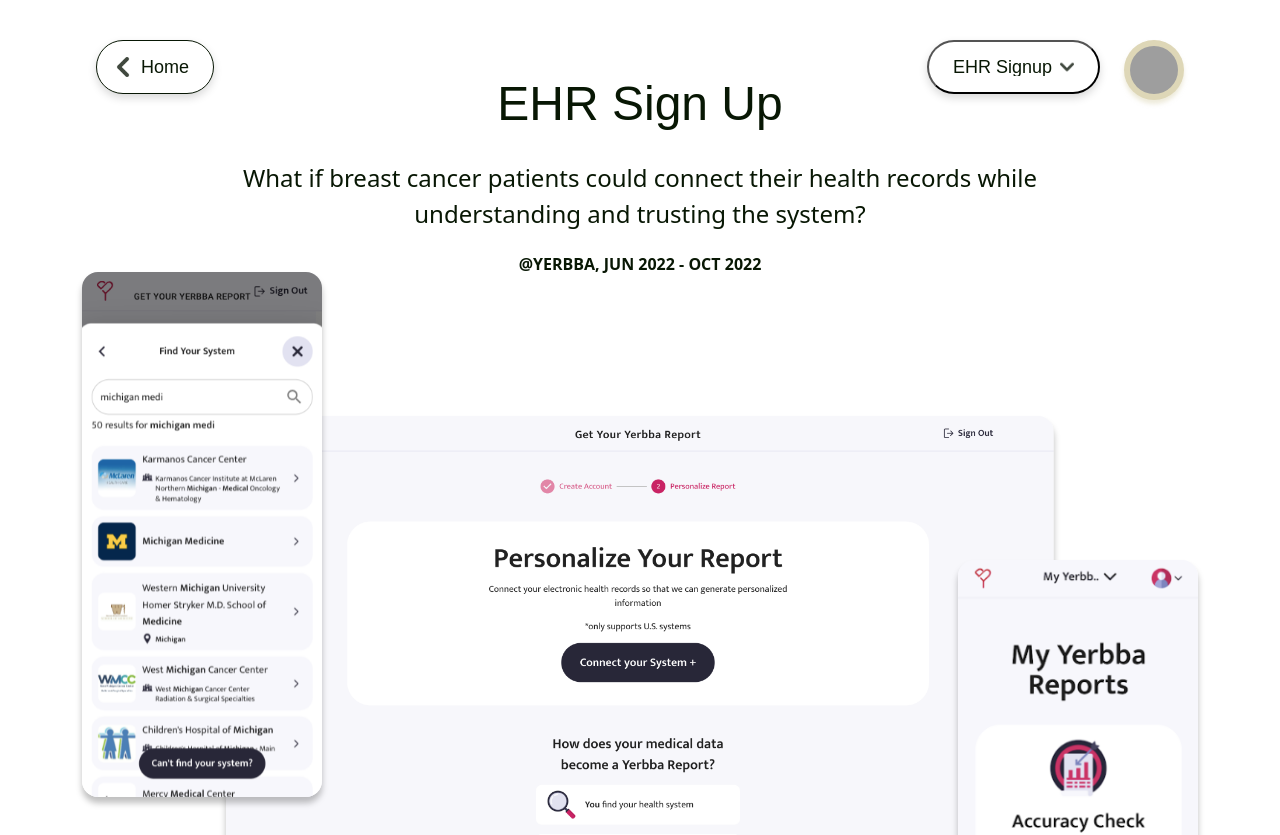
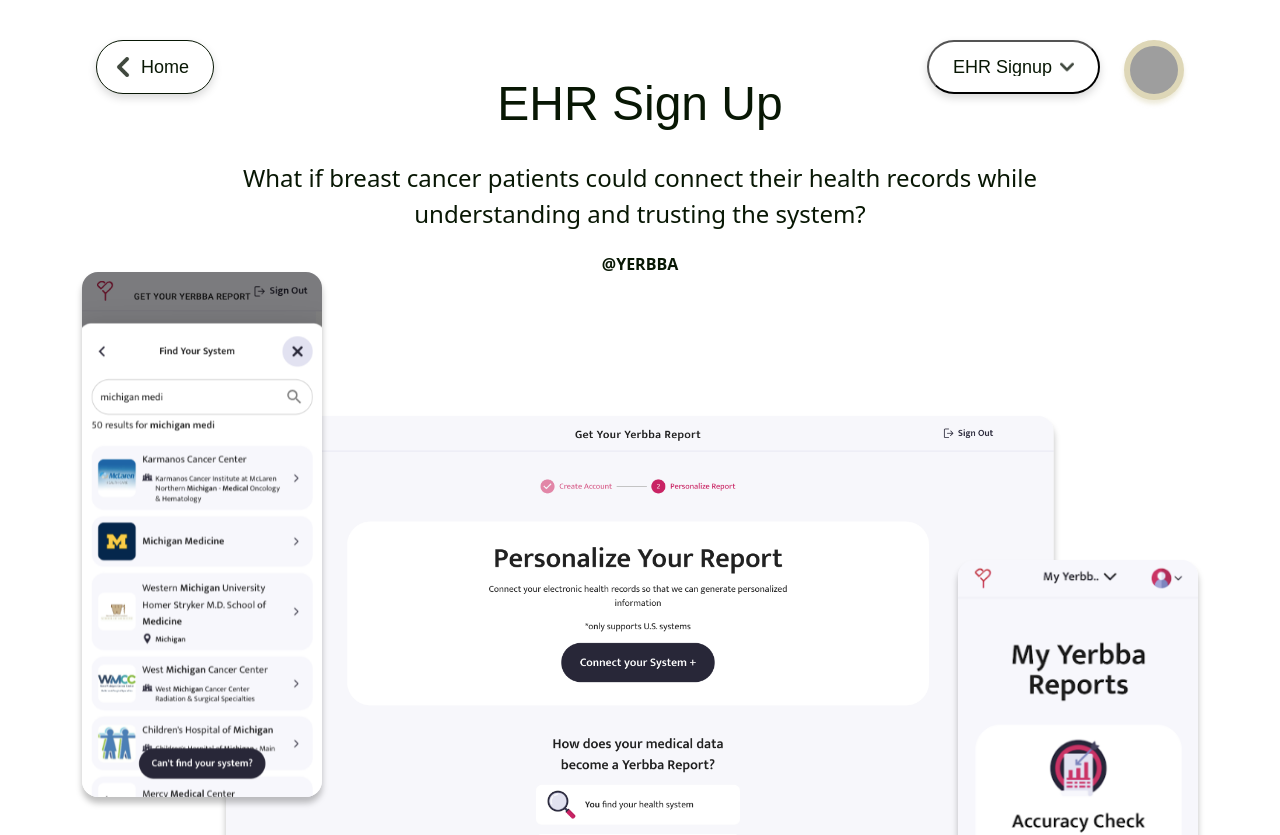
Before and after one commit to BenA56/Portfolio, a React (Create React App) app: page /EHRSignup in a window 1280 px wide. Shown: the top 835 px of the page. Built offline with nearby package versions, Linux system fonts and the light colour scheme; grey boxes are pictures that could not be loaded; a web font is replaced by a local one.

Commit message:
Style company tags on home page and case study intros
Home page company overcards now show the company name in a lighter,
all-caps style. Case study intro tags spell out UWMs full name and
drop the date ranges to keep the tag focused on the company.

```diff
--- a/src/AIManualReviewTool/AIManualReviewTool.jsx
+++ b/src/AIManualReviewTool/AIManualReviewTool.jsx
@@ -28,7 +28,7 @@
                     <div style={{display: "flex", flexDirection: "column", alignItems: "center", gap: "24px", maxWidth: "800px"}}>
                         <div className="h1"> AI Manual Review Tool </div>
                         <div className="b1 center"> What if Yerbba employees could review AI-generated reports all in one screen? </div>
-                        <div className="l1"> @Yerbba, 2022 - 2024 </div>
+                        <div className="l1"> @Yerbba </div>
                     </div>
                 </div>
                 <div className="heroImages">
--- a/src/ActionBar/ActionBar.jsx
+++ b/src/ActionBar/ActionBar.jsx
@@ -19,7 +19,7 @@
                     <div style={{display: "flex", flexDirection: "column", alignItems: "center", gap: "24px", maxWidth: "800px"}}>
                         <div className="h1"> Running AUS </div>
                         <div className="b1 center"> What if underwriters could run AUS from anywhere in their loan? </div>
-                        <div className="l1"> @UWM, 2025 - Present </div>
+                        <div className="l1"> @United Wholesale Mortgage (UWM) </div>
                     </div>
                 </div>
                 <div className="heroImages">
--- a/src/Home/CompanyOvercard.css
+++ b/src/Home/CompanyOvercard.css
@@ -15,8 +15,10 @@
 .companyOvercardName {
     font-family: "Roboto", sans-serif;
     font-size: 16px;
+    font-weight: 400;
     line-height: 1.5;
     color: #000000;
+    text-transform: uppercase;
 }
 
 .companyOvercardTags {
--- a/src/Home/CompanyOvercard.jsx
+++ b/src/Home/CompanyOvercard.jsx
@@ -5,7 +5,7 @@
 
     return (
         <div className="companyOvercard">
-            <div className="companyOvercardName">{company}</div>
+            <div className="companyOvercardName">@ {company}</div>
             <div className="companyOvercardTags">
                 <div className="companyOvercardChip">{descriptor}</div>
                 <div className="companyOvercardChip">
--- a/src/Report Redesign/ReportRedesign.jsx
+++ b/src/Report Redesign/ReportRedesign.jsx
@@ -33,7 +33,7 @@
                     <div style={{display: "flex", flexDirection: "column", alignItems: "center", gap: "24px", maxWidth: "800px"}}>
                         <div className="h1"> The Yerbba Report </div>
                         <div className="b1 center"> What if breast cancer patients understood all of their unique treatment options? </div>
-                        <div className="l1"> @Yerbba, Jan 2023 - Feb 2024 </div>
+                        <div className="l1"> @Yerbba </div>
                     </div>
                 </div>
                 <div className="heroImages">
--- a/src/SignUpRedesign/SignUpRedesign.jsx
+++ b/src/SignUpRedesign/SignUpRedesign.jsx
@@ -29,7 +29,7 @@
                     <div style={{display: "flex", flexDirection: "column", alignItems: "center", gap: "24px", maxWidth: "800px"}}>
                         <div className="h1"> EHR Sign Up </div>
                         <div className="b1 center"> What if breast cancer patients could connect their health records while understanding and trusting the system? </div>
-                        <div className="l1"> @Yerbba, Jun 2022 - Oct 2022 </div>
+                        <div className="l1"> @Yerbba </div>
                     </div>
                 </div>
                 <div className="signUpHighlights">
```
